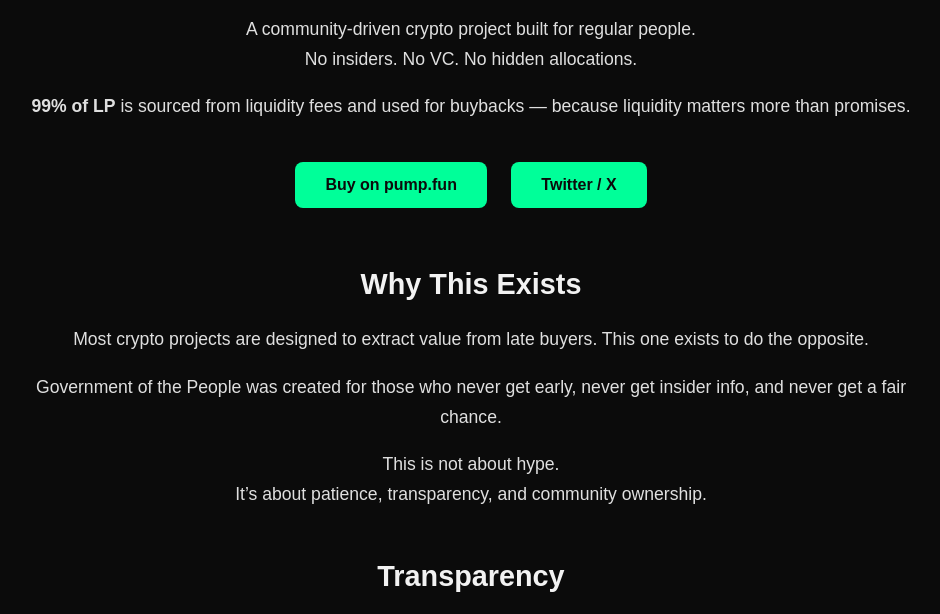
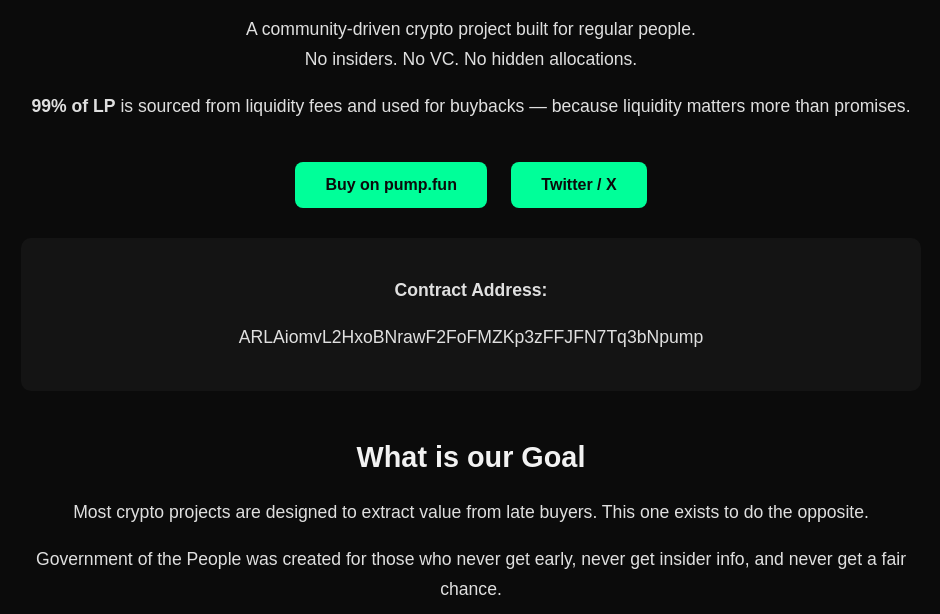
Before and after one commit to gotpftp-ship-it/government-of-the-people, a plain HTML site: page index.html in a window 1280 px wide. Shown: the part 168-782 px from the top of the page, without its empty margins (169-1109 px from the left). Drawn offline with Linux system fonts and the light colour scheme.

Commit message:
Update index.html

```diff
--- a/index.html
+++ b/index.html
@@ -106,9 +106,17 @@
       <a href="https://pump.fun/coin/ARLAiomvL2HxoBNrawF2FoFMZKp3zFFJFN7Tq3bNpump" target="_blank">Buy on pump.fun</a>
       <a href="https://x.com/GovOfThePeopleX" target="_blank">Twitter / X</a>
     </div>
+    <!-- CONTRACT ADDRESS -->
+    <div class="box" style="text-align:center; margin-top:20px;">
+    <p><strong>Contract Address:</strong></p>
+    <p style="word-break: break-all;">
+    ARLAiomvL2HxoBNrawF2FoFMZKp3zFFJFN7Tq3bNpump
+    </p>
+    </div>
+
 
     <!-- WHY -->
-    <h2>Why This Exists</h2>
+    <h2>What is our Goal</h2>
     <p>
       Most crypto projects are designed to extract value from late buyers.
       This one exists to do the opposite.
```
